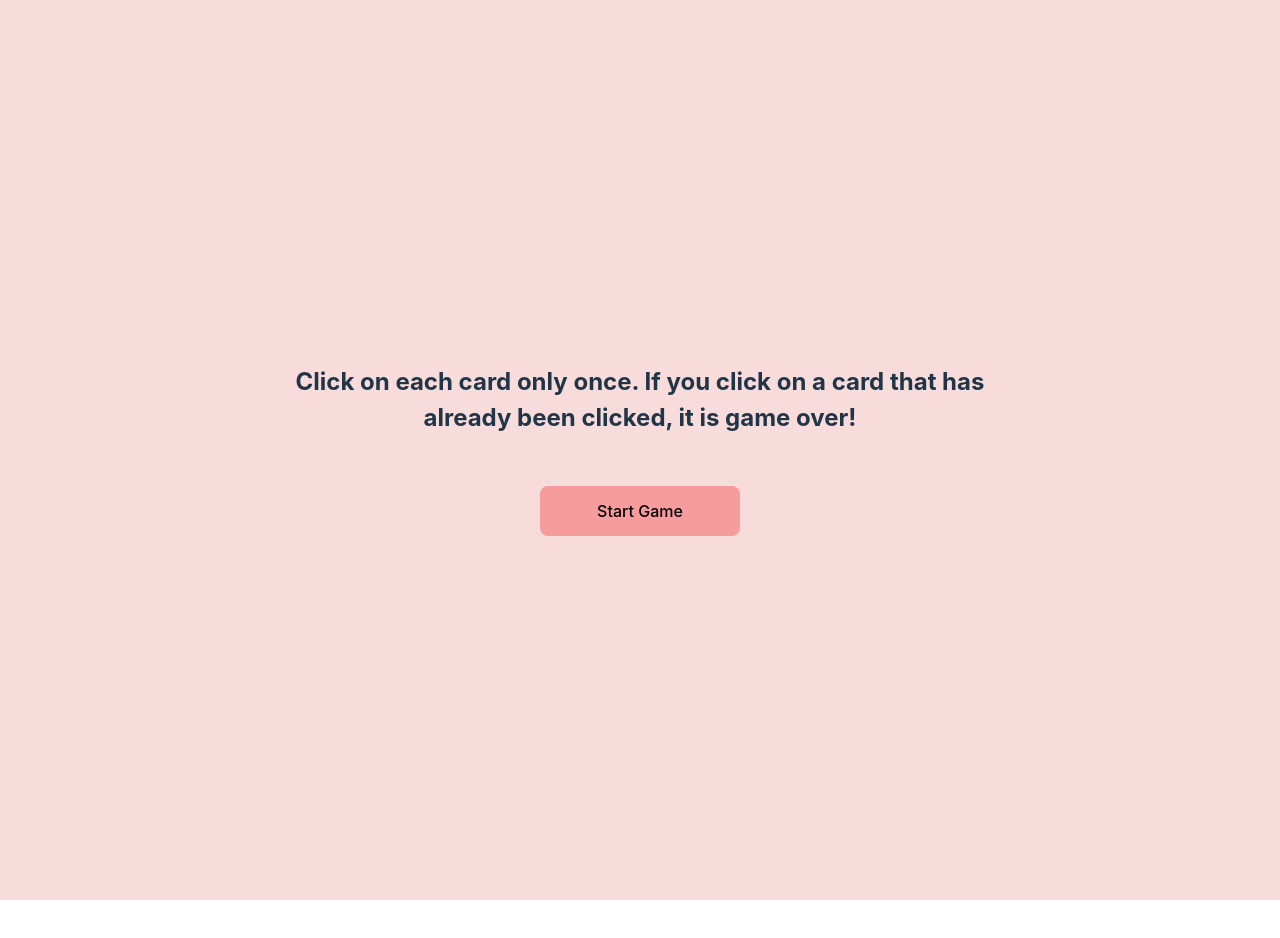
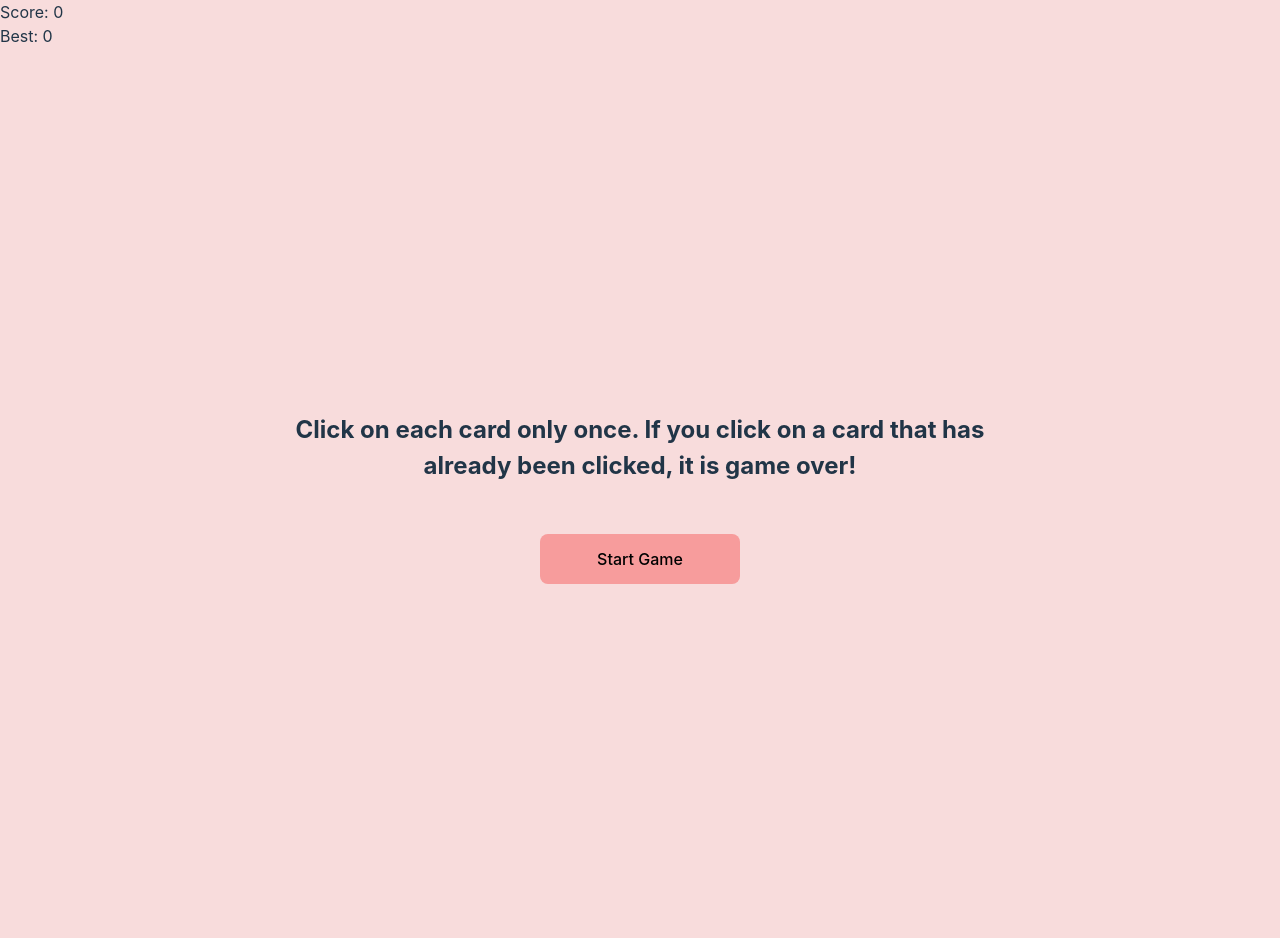
Before and after one commit to parkypark92/memory-card-game, a React (Vite) app: page / in a window 1280 px wide. Shown: the top 938 px of the page. Before the commit the page ends 900 px from the top, so only its background shows below. Built offline with nearby package versions, Linux system fonts and the light colour scheme.

Commit message:
increment score when card is clicked. Set new high score when score surpasses old high score and save to local storage

```diff
--- a/src/App.jsx
+++ b/src/App.jsx
@@ -1,6 +1,7 @@
 import { useState } from "react";
 import GamePage from "./pages/GamePage";
 import StartPage from "./pages/start-page";
+import Header from "./components/Header";
 
 import "./styles/App.css";
 import "./styles/game-page.css";
@@ -8,6 +9,7 @@ import "./styles/start-page.css";
 
 function App() {
   const [gameStarted, setGameStarted] = useState(false);
+  const [currentScore, setCurrentScore] = useState(0);
 
   function startGame() {
     setGameStarted(true);
@@ -15,10 +17,17 @@ function App() {
 
   return (
     <div className="page-background">
+      <Header
+        currentScore={currentScore}
+        setCurrentScore={setCurrentScore}
+      ></Header>
       {!gameStarted ? (
         <StartPage handleClick={startGame}></StartPage>
       ) : (
-        <GamePage></GamePage>
+        <GamePage
+          currentScore={currentScore}
+          setCurrentScore={setCurrentScore}
+        ></GamePage>
       )}
     </div>
   );
--- a/src/components/CardDisplay.jsx
+++ b/src/components/CardDisplay.jsx
@@ -5,6 +5,8 @@ export default function CardDisplay({
   numberOfCards,
   currentPokemon,
   handleCurrentPokemon,
+  currentScore,
+  setCurrentScore,
 }) {
   if (currentPokemon.length === 0) {
     getRandomPokemon();
@@ -18,12 +20,12 @@ export default function CardDisplay({
         randomIds.push(randomId);
       }
     }
-    await Promise.all(randomIds.map(getPokemon)).then((result) => {
+    await Promise.all(randomIds.map(fetchPokemon)).then((result) => {
       handleCurrentPokemon(result);
     });
   }
 
-  async function getPokemon(id) {
+  async function fetchPokemon(id) {
     if (`pokeImage${id}` in localStorage) {
       return localStorage.getItem(`pokeImage${id}`);
     } else {
@@ -34,6 +36,12 @@ export default function CardDisplay({
     }
   }
 
+  function handleCardClick() {
+    getRandomPokemon();
+    setCurrentScore(currentScore + 1);
+    console.log("card click");
+  }
+
   return (
     <div className="card-display">
       {currentPokemon.map((pokemon, index) => {
@@ -41,7 +49,7 @@ export default function CardDisplay({
           <Card
             backgroundImage={pokemon}
             key={index}
-            handleClick={getRandomPokemon}
+            handleClick={handleCardClick}
           ></Card>
         );
       })}
--- /dev/null
+++ b/src/components/Header.jsx
@@ -0,0 +1,15 @@
+export default function Header({ currentScore }) {
+  let highScore = localStorage.getItem("high-score") || 0;
+  if (currentScore > highScore) {
+    highScore = currentScore;
+    localStorage.setItem("high-score", highScore);
+  }
+  return (
+    <header>
+      <div>
+        <p>Score: {currentScore}</p>
+        <p>Best: {highScore}</p>
+      </div>
+    </header>
+  );
+}
--- a/src/pages/GamePage.jsx
+++ b/src/pages/GamePage.jsx
@@ -1,7 +1,7 @@
 import { useState } from "react";
 import CardDisplay from "../components/CardDisplay";
 
-export default function GamePage() {
+export default function GamePage({ currentScore, setCurrentScore }) {
   const [currentPokemon, setCurrentPokemon] = useState([]);
   const numberOfCards = 6;
 
@@ -13,6 +13,8 @@ export default function GamePage() {
         numberOfCards={numberOfCards}
         currentPokemon={currentPokemon}
         handleCurrentPokemon={handleCurrentPokemon}
+        currentScore={currentScore}
+        setCurrentScore={setCurrentScore}
       ></CardDisplay>
     </div>
   );
```
